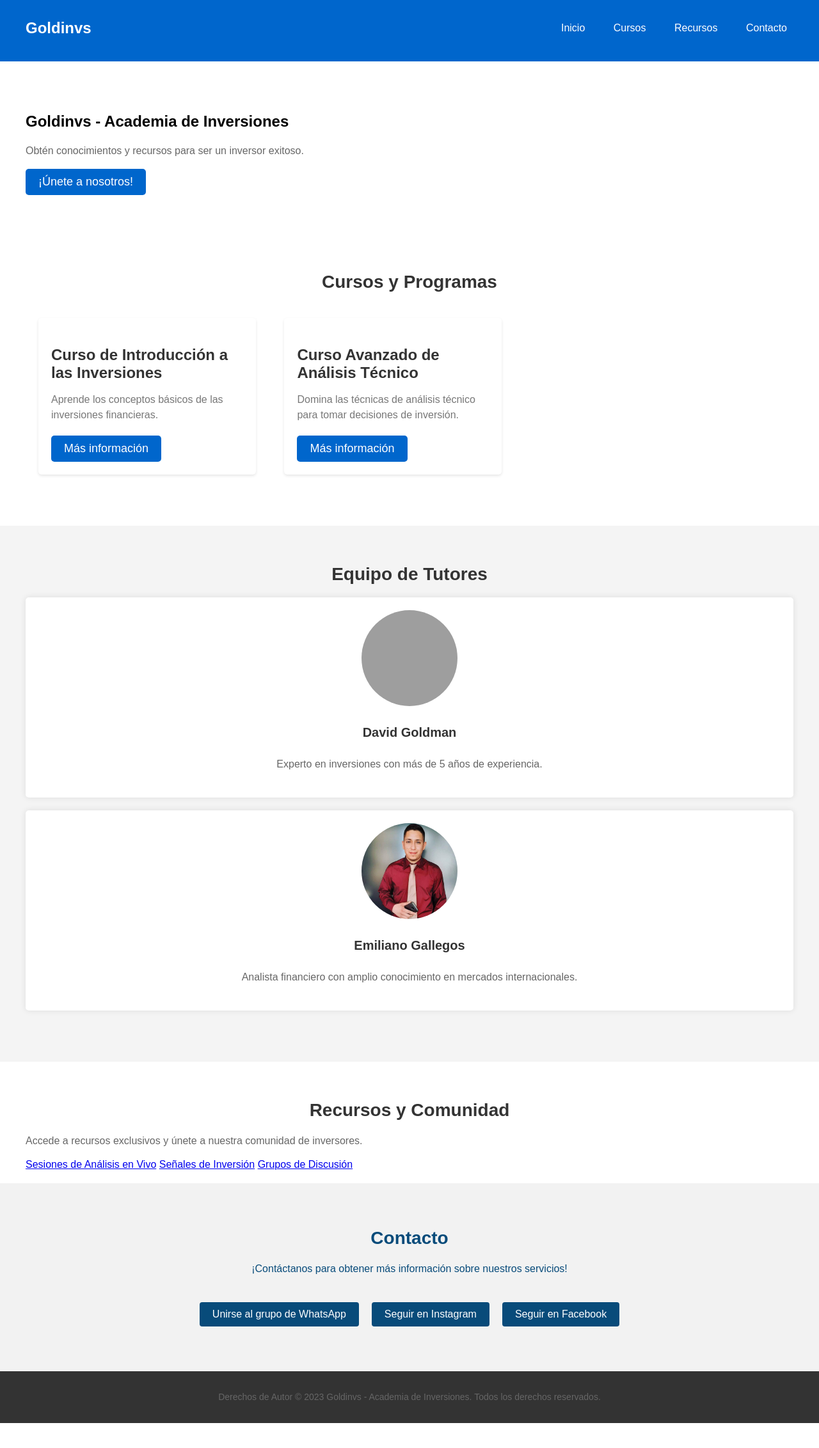
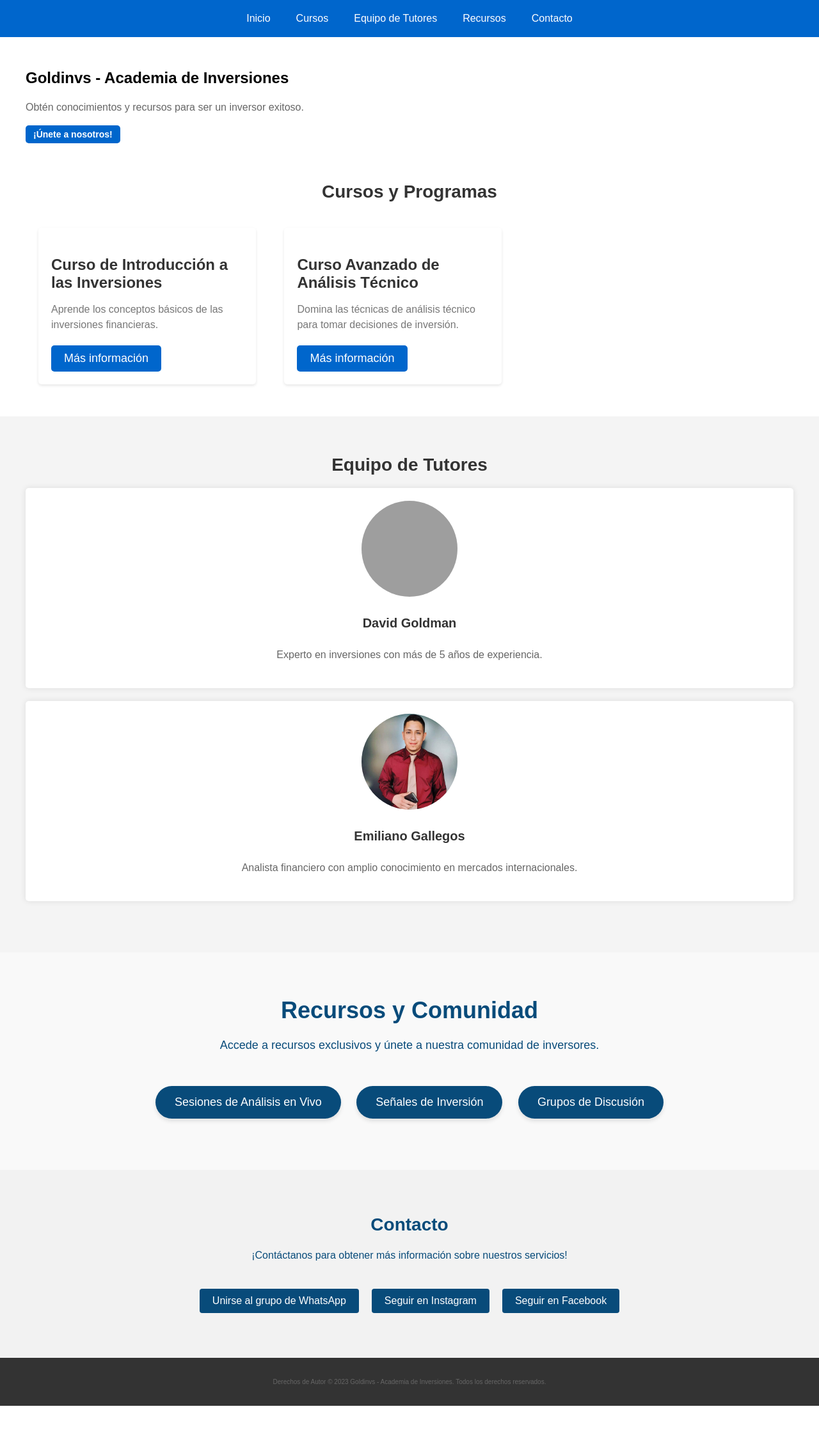
Before and after one commit to DaviddGoldman/Goldinvs, a website: page index.html in a window 1280 px wide. Shown: the whole page at 64% size. After the commit the page ends 2198 px from the top, so only its background shows below. Drawn offline with Linux system fonts and the light colour scheme; grey boxes are pictures that could not be loaded.

Commit message:
terminando css

```diff
--- a/index.html
+++ b/index.html
@@ -8,16 +8,14 @@
 </head>
 <body>
   <header>
-    <nav class="navbar">
-      <div class="container">
-        <a href="#" class="logo">Goldinvs</a>
-        <ul class="nav-menu">
+    <nav>
+      <ul>
         <li><a href="#inicio">Inicio</a></li>
         <li><a href="#cursos">Cursos</a></li>
+        <li><a href="#equipo">Equipo de Tutores</a></li>
         <li><a href="#recursos">Recursos</a></li>
         <li><a href="#contacto">Contacto</a></li>
       </ul>
-      </div>
     </nav>
   </header>
 
@@ -72,6 +70,8 @@
       <a href="#">Grupos de Discusión</a>
     </div>
 
+</section>
+
 <section id="contacto" class="contacto-section">
   <div class="container">
     <h2 class="contacto-title">Contacto</h2>
@@ -90,5 +90,6 @@
     </div>
   </footer>
 
+  <script src="./script.js"></script>
 </body>
 </html>
--- /dev/null
+++ b/script.js
@@ -0,0 +1,7 @@
+const navToggle = document.querySelector('.nav-toggle');
+const navMenu = document.querySelector('.nav-menu');
+
+navToggle.addEventListener('click', function() {
+  navToggle.classList.toggle('active');
+  navMenu.classList.toggle('active');
+});
--- a/scss/_cursostutor.scss
+++ b/scss/_cursostutor.scss
@@ -97,3 +97,44 @@
     color: #666666;
     margin-bottom: 20px;
   }
+
+  #recursos {
+    background-color: #f9f9f9;
+    padding: 50px 0;
+  }
+
+  #recursos .container {
+    text-align: center;
+  }
+
+  #recursos h2 {
+    font-size: 36px;
+    font-weight: bold;
+    color: #084b7a;
+    margin-bottom: 20px;
+  }
+
+  #recursos p {
+    font-size: 18px;
+    color: #084b7a;
+    margin-bottom: 40px;
+  }
+
+  #recursos a {
+    display: inline-block;
+    margin: 10px;
+    padding: 15px 30px;
+    background-color: #084b7a;
+    color: #fff;
+    text-decoration: none;
+    border-radius: 50px;
+    transition: background-color 0.3s ease;
+    font-size: 18px;
+    box-shadow: 0 4px 6px rgba(0, 0, 0, 0.1);
+  }
+
+  #recursos a:hover {
+    background-color: #073956;
+    transform: translateY(-2px);
+    box-shadow: 0 6px 8px rgba(0, 0, 0, 0.2);
+  }
--- a/scss/_general.scss
+++ b/scss/_general.scss
@@ -45,3 +45,23 @@ h2 {
   .button:hover {
     background-color: #004C99;
   }
+
+  .cta-button {
+    display: inline-block;
+    padding: 10px 20px;
+    background-color: #0066CC;
+    color: #FFFFFF;
+    font-size: 18px;
+    font-weight: bold;
+    text-decoration: none;
+    border-radius: 5px;
+    transition: background-color 0.3s ease;
+  }
+
+  .cta-button:hover {
+    background-color: #004499;
+  }
+
+  .cta-button:active {
+    background-color: #003366;
+  }
--- a/scss/_header.scss
+++ b/scss/_header.scss
@@ -1,80 +1,46 @@
 /* Estilos para el encabezado (header) */
 header {
   background-color: #0066CC;
-  padding: 48px;
+  padding: 20px;
 }
 
-.logo {
-  color: #FFFFFF;
-  font-size: 24px;
-  font-weight: bold;
-  text-decoration: none;
-}
-
-/* Estilos para la barra de navegación (navbar) */
-.navbar {
-  background-color: transparent;
-  padding: 10px 0;
-  position: fixed;
-  width: 100%;
-  top: 0;
-  left: 0;
-  transition: background-color 0.3s ease;
-  z-index: 999;
-}
-
-.navbar .container {
+nav {
   display: flex;
-  justify-content: space-between;
+  justify-content: center;
   align-items: center;
 }
 
-.nav-menu {
+ul {
   list-style: none;
   margin: 0;
   padding: 0;
+  display: flex;
 }
 
-.nav-menu li {
-  display: inline-block;
-  margin-left: 20px;
+li {
+  margin: 0 10px;
 }
 
-.nav-menu li:first-child {
-  margin-left: 0;
-}
-
-.nav-menu a {
+a {
+  text-decoration: none;
   color: #FFFFFF;
-  text-decoration: none;
   padding: 10px;
   border-radius: 5px;
-  transition: background-color 0.3s ease;
-}
-
-.nav-menu a:hover {
-  background-color: #FFFFFF;
-  color: #0066CC;
 }
 
 
 
-/* Estilos de boton */
-  .cta-button {
-    display: inline-block;
-    padding: 10px 20px;
-    background-color: #0066CC;
-    color: #FFFFFF;
-    font-size: 18px;
-    text-decoration: none;
-    border-radius: 5px;
-  }
+/* Estilos del botón de hamburguesa */
+.nav-toggle {
+  display: none;
+  cursor: pointer;
+}
 
-  .cta-button:hover {
-
-    background-color: #1a1e22;
-  }
-
-  .cta-button:active {
-    background-color: #04e2ff;
-  }
+.nav-toggle span {
+  display: block;
+  width: 24px;
+  height: 3px;
+  background-color: #FFFFFF;
+  margin-bottom: 5px;
+  transition: transform 0.3s ease;
+}
--- /dev/null
+++ b/scss/_responsive.scss
@@ -0,0 +1,90 @@
+@media (max-width: 768px) {
+    header {
+        padding: 10px;
+      }
+
+      li {
+        margin: 5px 0;
+      }
+
+      a {
+        padding: 5px;
+        transition: background-color 0.3s ease;
+      }
+
+      a:hover {
+        background-color: #FFFFFF;
+        color: #0066CC;
+      }
+    }
+
+
+    /* Estilos de secciones */
+    section {
+      padding: 20px 0;
+    }
+
+    /* ... */
+
+    /* Estilos de pie de página */
+    footer p {
+      font-size: 12px;
+    }
+
+     }
+
+
+
+  /* Estilos para dispositivos con un ancho máximo de 480px */
+  @media (max-width: 480px) {
+    .logo {
+        font-size: 20px;
+      }
+
+      .nav-toggle {
+        display: block;
+      }
+
+      .nav-menu {
+        display: none;
+        flex-direction: column;
+        margin-top: 10px;
+      }
+
+      .nav-menu li {
+        margin-left: 0;
+        margin-bottom: 10px;
+      }
+
+      .nav-menu a {
+        padding: 8px;
+      }
+
+      .navbar.active .nav-menu {
+        display: flex;
+      }
+    }
+
+
+
+
+      .cta-button {
+        padding: 6px 12px;
+        font-size: 14px;
+      }
+
+
+
+    /* Estilos de secciones */
+    section {
+      padding: 10px 0;
+    }
+
+
+
+
+
+    /* Estilos de pie de página */
+    footer p {
+      font-size: 10px;
+    }
--- a/scss/style.scss
+++ b/scss/style.scss
@@ -4,3 +4,4 @@
 @import "cursostutor.scss";
 @import "formulario";
 @import "footer";
+@import "responsive";
```
Also changed, not shown: css/style.css. Lines whose indentation alone changed are shown as unchanged.
